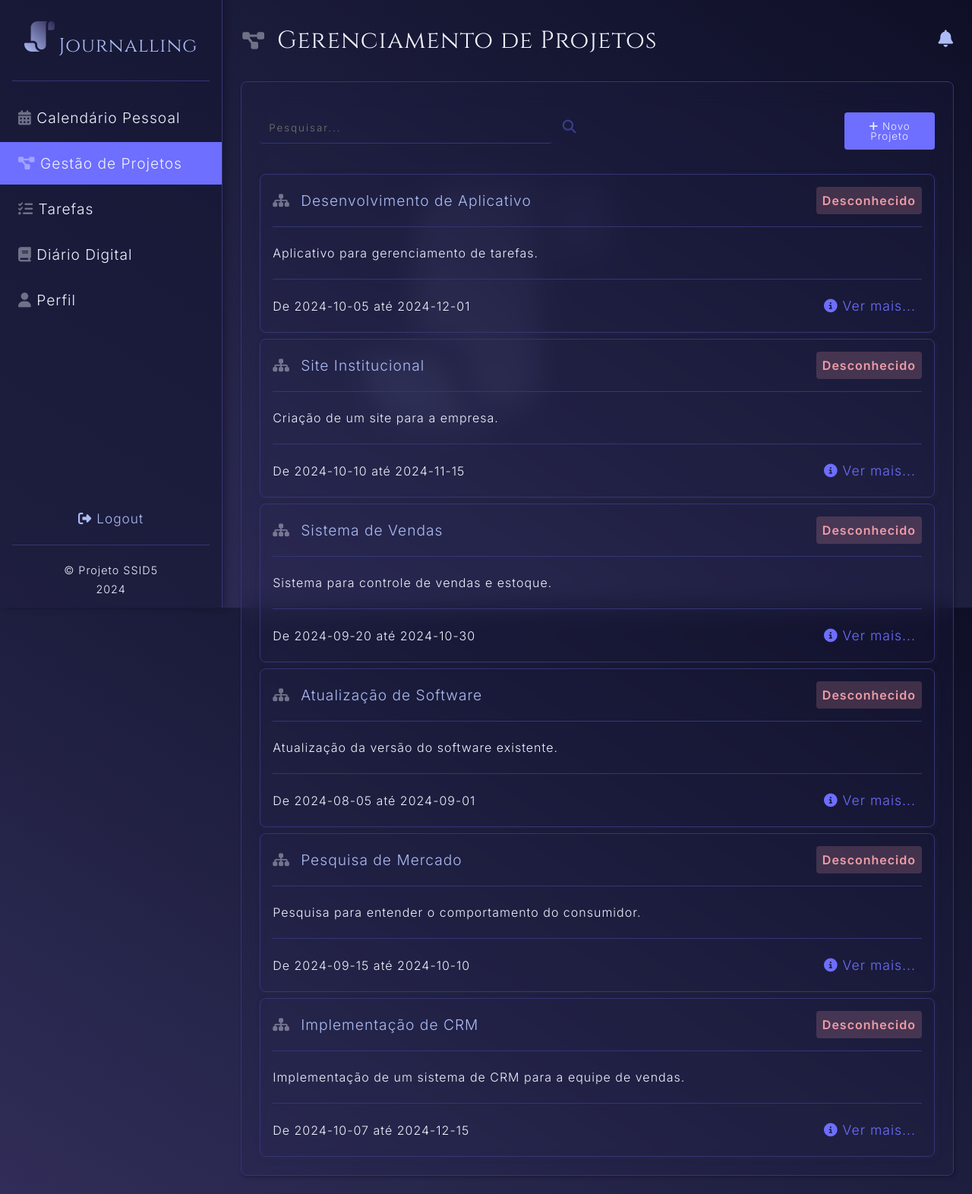
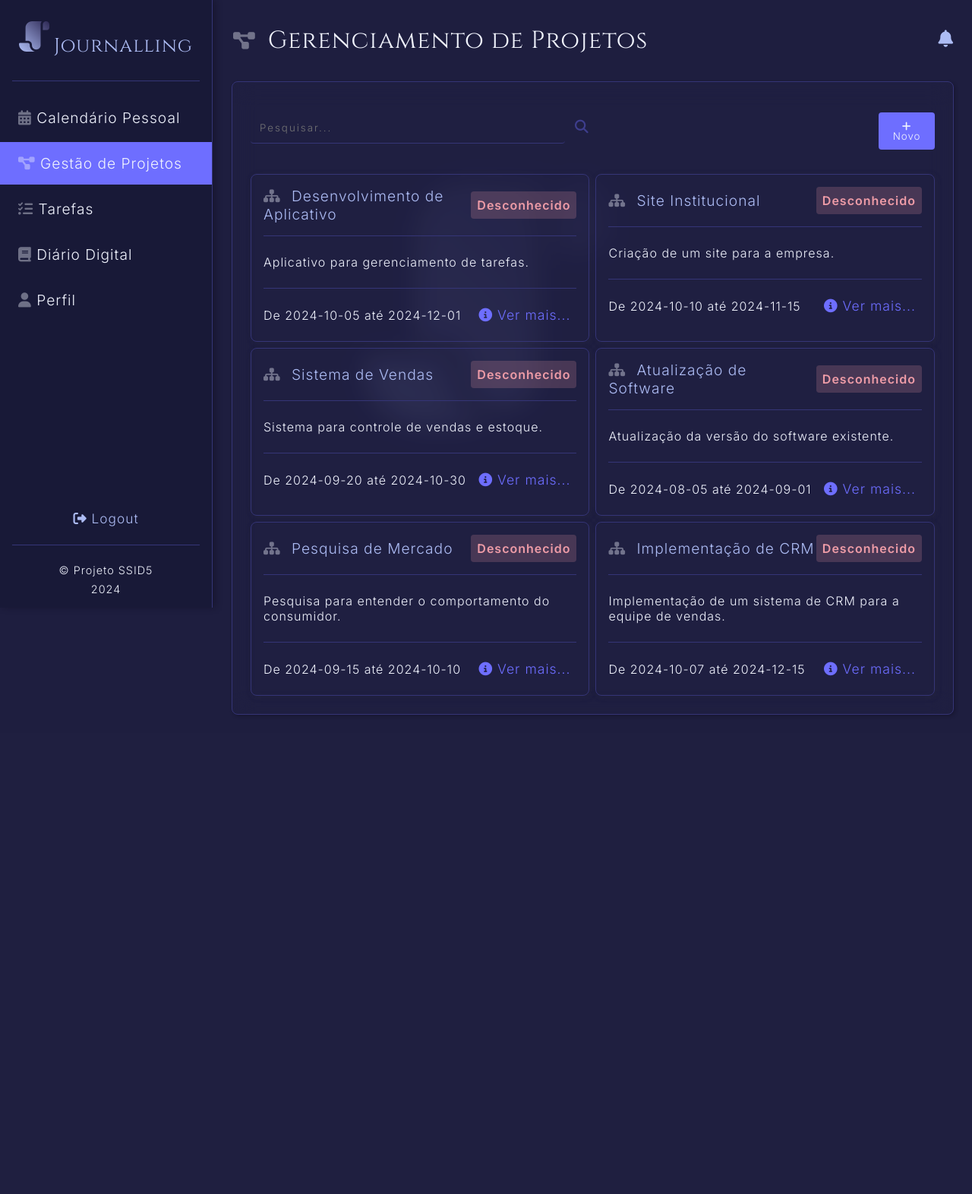
Before and after one commit to f95f/LDSD5-projeto-a, a PHP site: page /pages/projects.php in a window 1280 px wide. Shown: the whole page at 76% size. After the commit the page ends 941 px from the top, so only its background shows below. Run offline with PHP 8.4, Linux system fonts and the light colour scheme; the visitor is signed in with stand-in values (Sample User, id 1); data comes from the database, SQL or seed files in the repository; some libraries are stand-ins or nearby versions.

Commit message:
feat: ajustes de estilo.

```diff
--- a/database/conn.php
+++ b/database/conn.php
@@ -2,7 +2,7 @@
 
 $database = 'db_journalling';
 $host = 'localhost';
-$user = 'admin';
+$user = 'root';
 $pass = 'senha';
 
 try {
--- a/layout/side-menu.php
+++ b/layout/side-menu.php
@@ -68,3 +68,4 @@
         <span>2024</span>
     </div>
 </div>
+<div class="side-menu-space"></div>
--- a/pages/projects.php
+++ b/pages/projects.php
@@ -77,7 +77,7 @@
             </form>
             <button id="showFormModal" class="pill-button">
                 <i class="fa-solid fa-plus"></i>
-                Novo Projeto
+                Novo
             </button>
         </div>
 
--- a/styles/global.css
+++ b/styles/global.css
@@ -46,7 +46,8 @@ body {
     position: relative;
     display: flex;
     min-height: 100vh;
-    background-image: linear-gradient(to right top, #312d59, #27264c, #1e1e3f, #161733, #0f0f27);
+    background-color: #1e1e3f;
+    /* background-image: linear-gradient(to right, #373362, #27264c, #1e1e3f, #27264c, #373362); */
 }
 
 a {
@@ -95,13 +96,22 @@ hr.solid-separator {
     Menu Lateral
 **************************/
 .side-menu {
-    width: 380px;
+    width: 280px;
     background-color: #161733aa;
     border-right: 1px solid var(--border-color);
     box-shadow: 4px 0px 8px var(--shadow-color);;
     display: flex;
     flex-direction: column;
     justify-content: center;
+    position: fixed;
+    top: 0;
+    left: 0;
+    height: 100vh;
+}
+
+.side-menu-space {
+    width: 360px;
+    height: 100vh;
 }
 
 .side-menu-header {
--- a/styles/projetos.css
+++ b/styles/projetos.css
@@ -11,7 +11,7 @@
     width: 100%;
     display: grid;
     gap: 8px;
-    grid-template-columns: repeat(auto-fit, minmax(480px, 1fr));
+    grid-template-columns: repeat(auto-fit, minmax(320px, 1fr));
 }
 
 .card-item {
```
